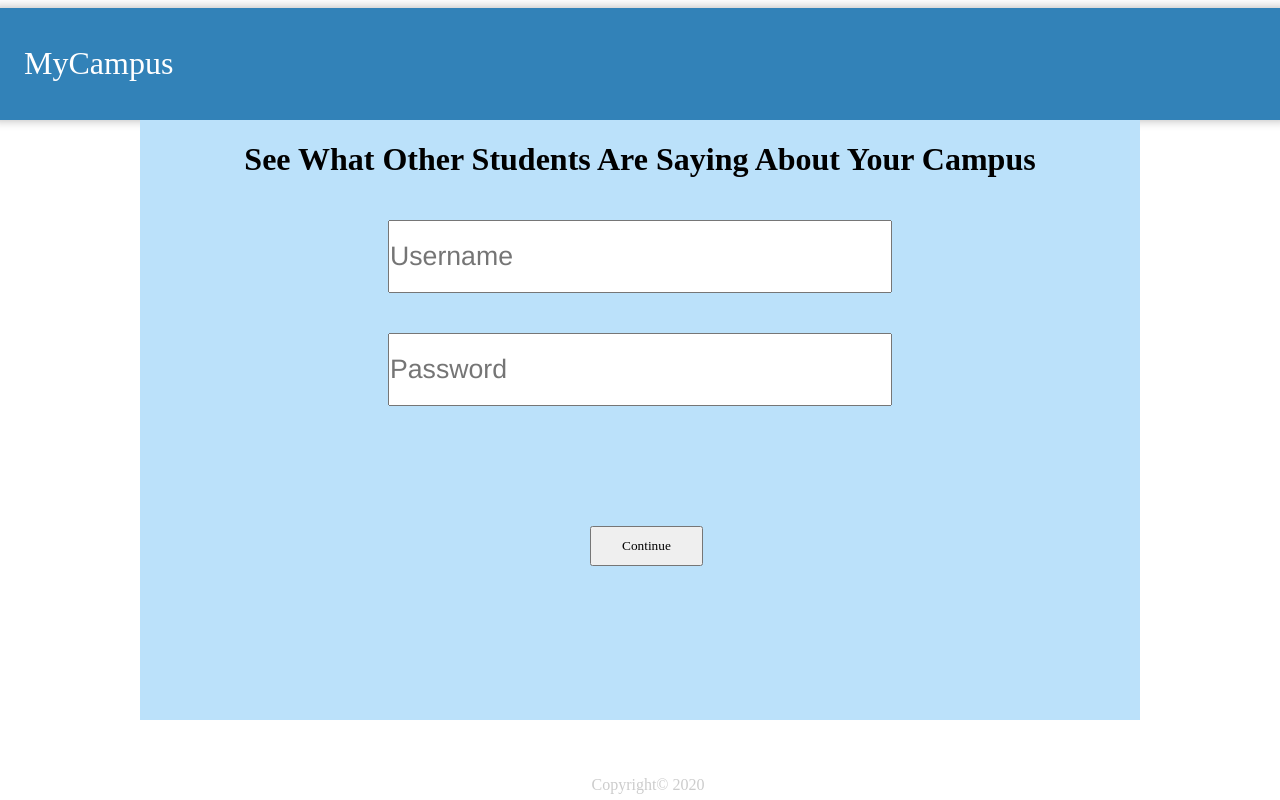
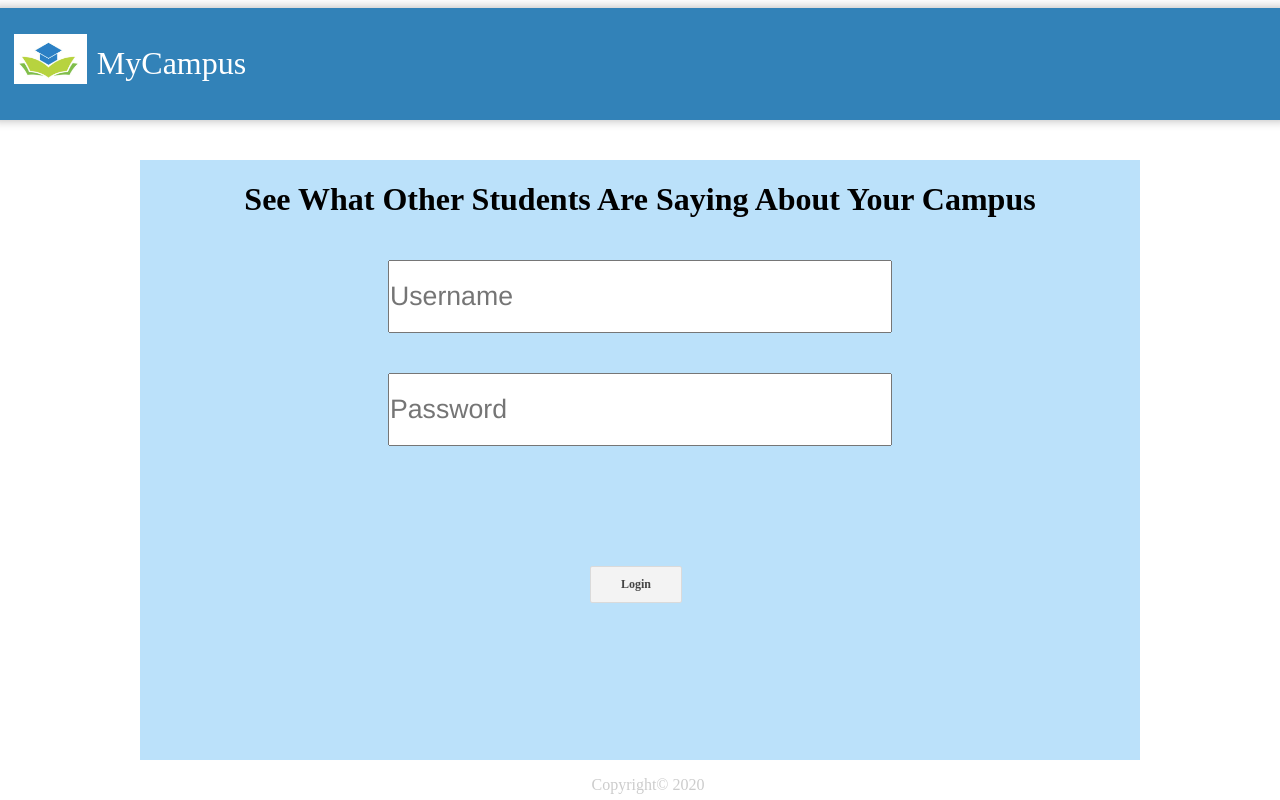
Before and after one commit to LeachChris/myCampus, a React (Create React App) app: page / in a window 1280 px wide. Built offline with nearby package versions, Linux system fonts and the light colour scheme.

Commit message:
Add Logo to Header

```diff
--- a/public/styles.css
+++ b/public/styles.css
@@ -9,6 +9,7 @@ header {
     color: #fff;
     font-family: "McLaren", cursive;
     font-weight: 200;
+    display: inline-block;
   }
 
 
@@ -34,6 +35,7 @@ footer p{
 
 .SignInBackgroundContainer{
     text-align: center;
+    margin-top: 40px;
 }
 
 input{
@@ -48,6 +50,13 @@ input{
 
 button{
 
+    color: #444444;
+    background-color: #F3F3F3;
+    border: 1px #DADADA solid;
+    border-radius: 2px;
+    font-weight: bold;
+    font-size: 9pt;
+    outline: none;
     font-family:  "Times New Roman", Times, serif;
     display: block;
     position:relative;
@@ -55,5 +64,13 @@ button{
     margin: 0;
     left: 45%;
     padding: 10px 30px 10px 30px;
+}
 
+img{
+    position: relative;
+    display: inline-block;
+    width: auto;
+    height: 50px;
+    top: 10px;
+    right: 10px;
 }
--- a/src/components/Header.jsx
+++ b/src/components/Header.jsx
@@ -3,6 +3,7 @@ import React from "react";
 function Header(){
     return(
         <header>
+            <img src="./logo.png" alt="Logo"></img>
             <h1>MyCampus</h1>
         </header>
     )
--- a/src/components/SignInBox.jsx
+++ b/src/components/SignInBox.jsx
@@ -9,7 +9,7 @@ function SignInBox(){
                 <form action="/Login.jsx">
                     <input type="text" name="username" placeholder = "Username"/>
                     <input type="text" name="password" placeholder = "Password"/>
-                    <button type = "submit" name = "submit">Continue</button>
+                    <button type = "submit" name = "submit">Login</button>
                 </form>
 
             </div>
```
Also changed, not shown: public/logo.png (renamed from Screen Shot 2020-02-16 at 8.22.20 PM.png). Lines whose indentation alone changed are shown as unchanged.
